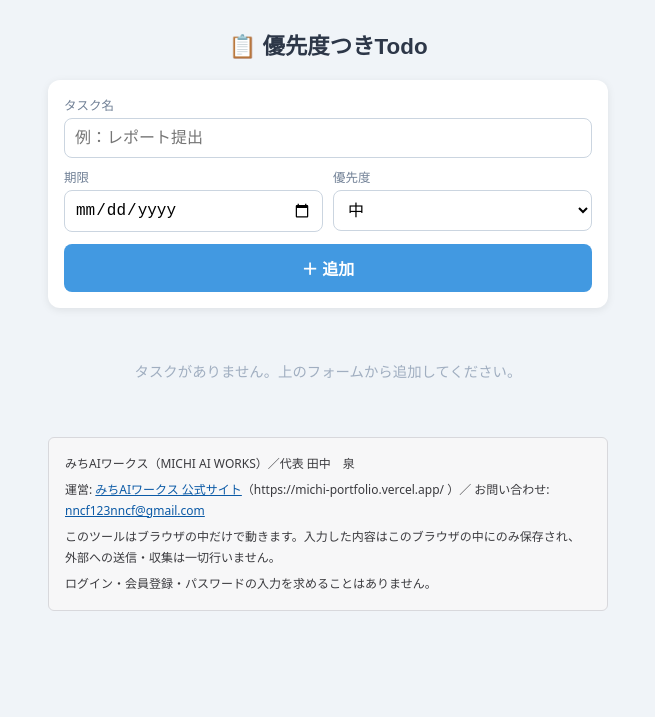
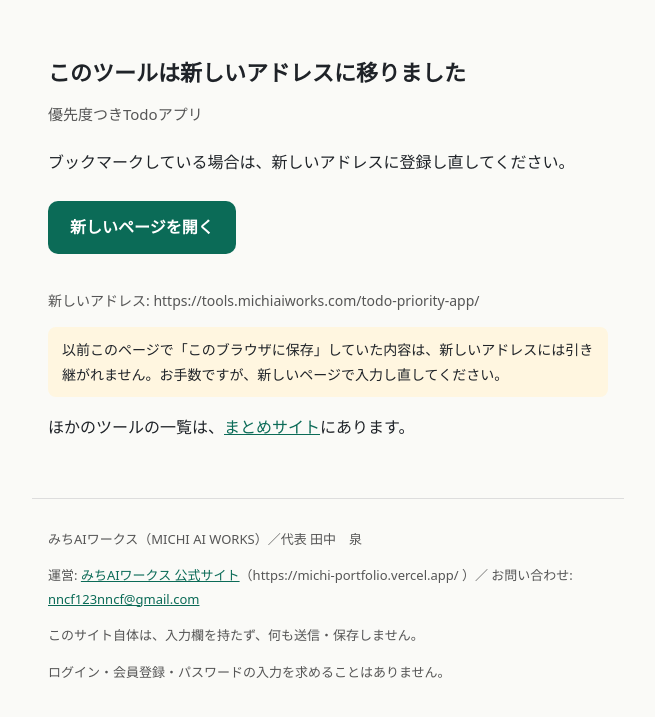
Before and after one commit to nncf123nncf-oss/todo-priority-app, a plain HTML site: page index.html in a window 1280 px wide. Shown: the whole page, without its empty margins (312-967 px from the left). Drawn offline with Linux system fonts and the light colour scheme.

Commit message:
移転のお知らせ: このツールは https://tools.michiaiworks.com/ へ移りました

```diff
--- a/index.html
+++ b/index.html
@@ -1,76 +1,26 @@
-<!DOCTYPE html>
-<html lang="ja">
-<head>
-  <meta charset="UTF-8">
-  <meta name="viewport" content="width=device-width, initial-scale=1.0">
-  <title>優先度つきTodoアプリ</title>
-  <link rel="stylesheet" href="style.css">
-    <style>
-  /* --- 運営者表記フッタ（全Day共通・Day037と同一仕様） -------------------
-     ページごとに配色が違うため、ページ側のCSS変数に依存せず自己完結させる。
-     ツール本体のスタイルには触れない。印刷時は表示しない。 */
-  .mw-footer {
-    box-sizing: border-box;
-    width: 100%;
-    max-width: 100%;
-    margin: 24px 0 0;
-    padding: 16px;
-    background: #F7F7F8;
-    border: 1px solid #D8D8DC;
-    border-radius: 6px;
-    color: #3A3A3E;
-    font-family: system-ui, sans-serif;
-    font-size: 12px;
-    font-weight: 400;
-    line-height: 1.7;
-    text-align: left;
-    overflow-wrap: anywhere;
-  }
-  .mw-footer p { margin: 0 0 6px; padding: 0; color: #3A3A3E; font-size: 12px; font-weight: 400; line-height: 1.7; text-align: left; }
-  .mw-footer p:last-child { margin-bottom: 0; }
-  .mw-footer a { color: #0B5AA6; }
-  .mw-footer.mw-footer--page { width: calc(100% - 32px); max-width: 720px; margin: 24px auto; }
-  @media print { .mw-footer { display: none; } }
-    </style>
-</head>
-<body>
-  <main class="container">
-    <h1 class="app-title">📋 優先度つきTodo</h1>
-
-    <form id="task-form" class="task-form" autocomplete="off">
-      <div class="form-row">
-        <label class="field field-name">
-          <span class="field-label">タスク名</span>
-          <input type="text" id="task-name" placeholder="例：レポート提出" maxlength="100">
-        </label>
-        <label class="field">
-          <span class="field-label">期限</span>
-          <input type="date" id="task-due">
-        </label>
-        <label class="field">
-          <span class="field-label">優先度</span>
-          <select id="task-priority">
-            <option value="high">高</option>
-            <option value="medium" selected>中</option>
-            <option value="low">低</option>
-          </select>
-        </label>
-      </div>
-      <p id="form-error" class="form-error" hidden>タスク名を入力してください</p>
-      <button type="submit" class="add-btn">＋ 追加</button>
-    </form>
-
-    <ul id="task-list" class="task-list"></ul>
-
-    <p id="empty-message" class="empty-message" hidden>タスクがありません。上のフォームから追加してください。</p>
-  <footer class="mw-footer">
-    <p>みちAIワークス（MICHI AI WORKS）／代表 田中　泉</p>
-    <p>運営: <a href="https://michi-portfolio.vercel.app/" rel="noopener">みちAIワークス 公式サイト</a>（https://michi-portfolio.vercel.app/ ）／ お問い合わせ: <a href="mailto:nncf123nncf@gmail.com">nncf123nncf@gmail.com</a></p>
-    <p>このツールはブラウザの中だけで動きます。入力した内容はこのブラウザの中にのみ保存され、外部への送信・収集は一切行いません。</p>
-    <p>ログイン・会員登録・パスワードの入力を求めることはありません。</p>
-  </footer>
-  </main>
-
-  <script src="app.js"></script>
-</body>
-</html>
+<!doctype html>
+<html lang="ja"><head><meta charset="utf-8"><meta name="viewport" content="width=device-width,initial-scale=1">
+<title>移転しました｜優先度つきTodoアプリ</title>
+<meta name="robots" content="noindex">
+<link rel="canonical" href="https://tools.michiaiworks.com/todo-priority-app/">
+<style>body{margin:0;font-family:system-ui,-apple-system,"Hiragino Sans","Noto Sans JP",sans-serif;color:#1f2328;background:#fafaf7;line-height:1.8}
+main{max-width:560px;margin:0 auto;padding:56px 16px 40px}h1{font-size:22px;line-height:1.5;margin:0 0 12px}
+.name{font-size:15px;color:#555;margin:0 0 20px}.go{display:inline-block;margin:8px 0 20px;padding:12px 22px;border-radius:10px;background:#0b6b57;color:#fff;text-decoration:none;font-weight:600}
+.url{overflow-wrap:anywhere;font-size:14px;color:#555}.note{font-size:14px;background:#fff6e0;border-radius:8px;padding:10px 14px}
+a{color:#0b6b57}.mw-footer{max-width:560px;margin:0 auto;padding:16px;border-top:1px solid #ddd;font-size:13px;color:#555;overflow-wrap:anywhere}</style></head>
+<body><main>
+<h1>このツールは新しいアドレスに移りました</h1>
+<p class="name">優先度つきTodoアプリ</p>
+<p>ブックマークしている場合は、新しいアドレスに登録し直してください。</p>
+<a class="go" href="https://tools.michiaiworks.com/todo-priority-app/">新しいページを開く</a>
+<p class="url">新しいアドレス: https://tools.michiaiworks.com/todo-priority-app/</p>
+<p class="note">以前このページで「このブラウザに保存」していた内容は、新しいアドレスには引き継がれません。お手数ですが、新しいページで入力し直してください。</p>
+<p>ほかのツールの一覧は、<a href="https://100days.michiaiworks.com/">まとめサイト</a>にあります。</p>
+</main>
+<footer class="mw-footer">
+  <p>みちAIワークス（MICHI AI WORKS）／代表 田中　泉</p>
+  <p>運営: <a href="https://michi-portfolio.vercel.app/" rel="noopener">みちAIワークス 公式サイト</a>（https://michi-portfolio.vercel.app/ ）／ お問い合わせ: <a href="mailto:nncf123nncf@gmail.com">nncf123nncf@gmail.com</a></p>
+  <p>このサイト自体は、入力欄を持たず、何も送信・保存しません。</p>
+  <p>ログイン・会員登録・パスワードの入力を求めることはありません。</p>
+</footer>
+</body></html>
```
